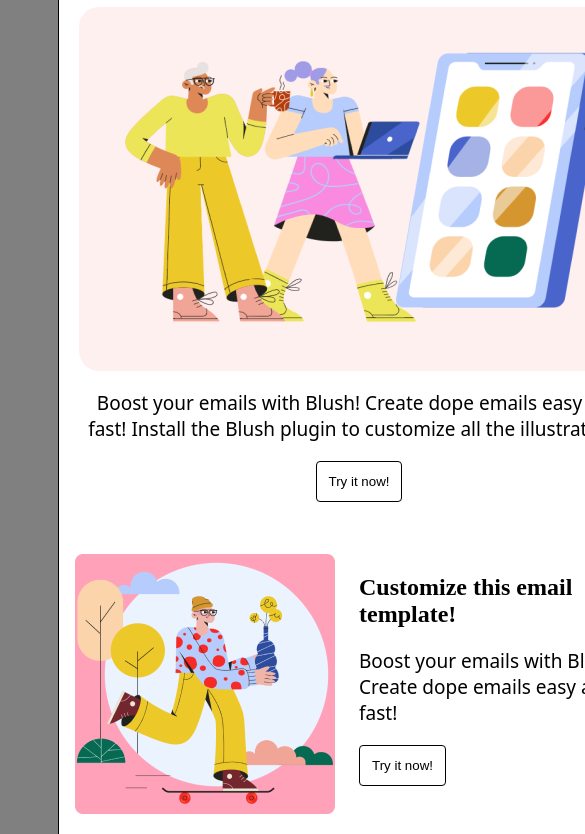
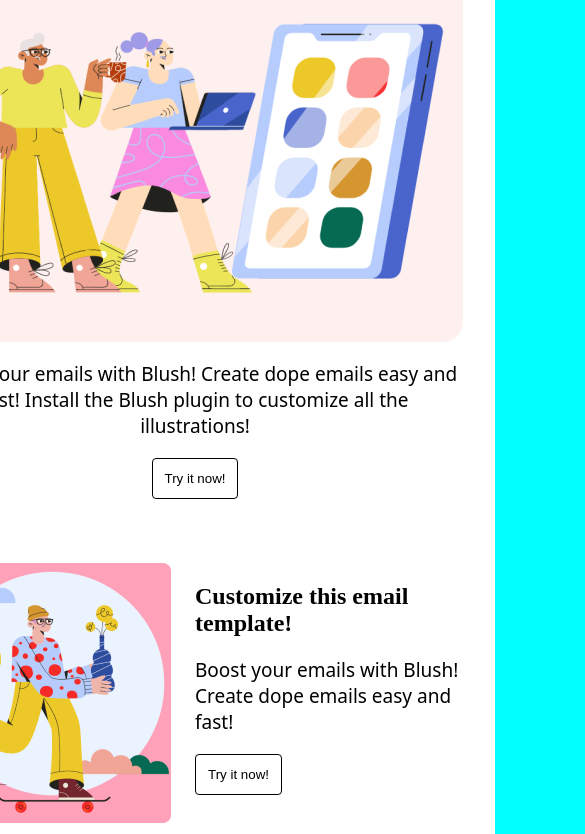
Before and after one commit to sawertsand22/htmlTrEasy, a website: page index.html in a window 390 px wide. Shown: the part 232-1066 px from the top of the page, 585 px wide, since content can reach past the window. Drawn offline with nearby package versions, Linux system fonts and the light colour scheme.

Commit message:
так и не смог сделать адаптив

```diff
--- a/index.html
+++ b/index.html
@@ -5,10 +5,13 @@
     <link rel="stylesheet" href="https://fonts.googleapis.com/icon?family=Material+Icons">
     <link rel="stylesheet"
         href="https://fonts.googleapis.com/css2?family=Material+Symbols+Outlined:opsz,wght,FILL,GRAD@24,400,0,0" />
+
 </head>
 
 <body>
+    <div class="obody">
     <div class="site">
+        <br>
         <h1 style="text-align: center;">LOGO</h1>
         <div class="container">
             <h1>Email Template</h1>
@@ -88,6 +91,7 @@
         </div>
         <h1>LOGO</h1>
     </footer>
+    </div>
 </div>
 </body>
 
--- a/style.css
+++ b/style.css
@@ -1,25 +1,31 @@
 body
 {
-    background-color: gray;
-    padding: 50px;
-
+    background-color: aqua;
+    display: flex;
+    margin: auto;
+    justify-content: center;
 }
 .site
-{ background-color: white;
+
+{
+     background-color: white;
     position: relative;
     align-items: center;
     width: 600px;
-    border: 1px solid black;
     margin: auto;
-    box-shadow: 10px 5px 5px rgb(31, 1, 1);
+
+    background-position: center top;
+
+
+
 }
 .container {
 
     display: inline-block;
 align-items: center;
 text-align: center;
-padding: 20px;
-gap: 24px;
+padding: 2rem;
+gap: 2.4rem;
 
 }
 .btn {
@@ -42,6 +48,7 @@
 .section1
 {
     padding: 16px;
+
 }
 #s1{
     display: flex;
@@ -80,3 +87,17 @@
     display: inline;
     text-align: center;
 }
+
+@media only screen
+and (max-width : 320px) {
+.site
+{
+
+
+    width: auto;
+
+
+
+}
+
+}
```
